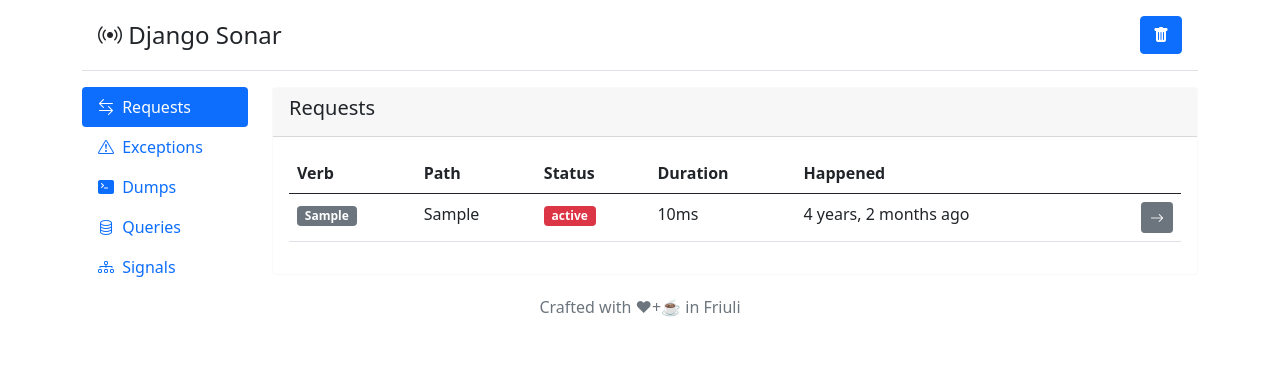
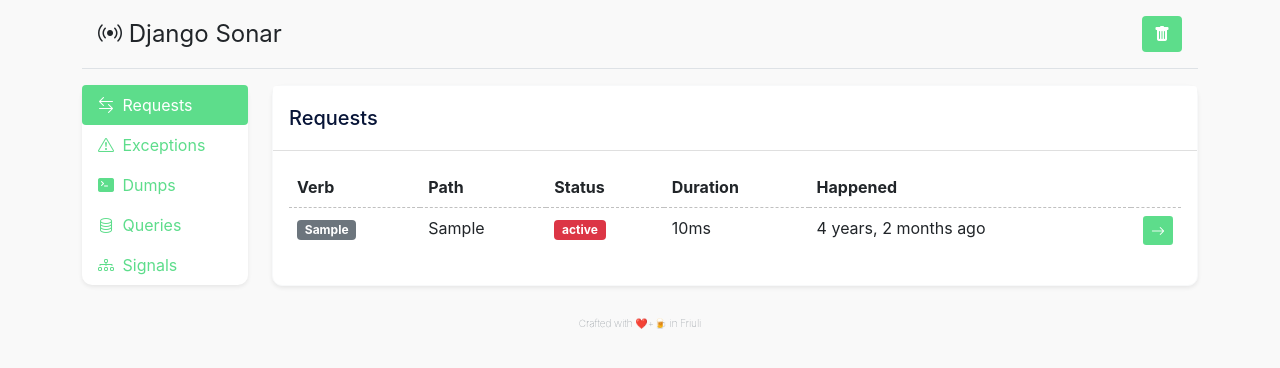
Before and after one commit to metalogico/django-sonar, a Django app: page / in a window 1280 px wide. Shown: the top 368 px of the page. Run offline with Django 5.2, Linux system fonts and the light colour scheme; tables that the repository leaves empty hold one stand-in row (values such as "Sample post"); some libraries are stand-ins or nearby versions.

Commit message:
wip: revamped layout/theme

```diff
--- a/django_sonar/static/django_sonar/css/django-sonar.css
+++ b/django_sonar/static/django_sonar/css/django-sonar.css
@@ -1,14 +1,16 @@
 :root {
-    --primary-color: #3bd671; /* Bright green */
-    --primary-dark: #2a9d48; /* Darker green for hover */
-    --background-color: #121212; /* Dark background */
-    --text-color: #e0e0e0; /* Light grey for text */
-    --link-hover-color: #aad576; /* Lighter green for link hovers */
+    --primary-color: #5DDD8B;
+    --primary-dark: #51c279;
+    --background-color: #f9f9f9;
+    --text-color: #071437;
+    --link-hover-color: #4db874;
+    --bs-card-border-radius: 0.625rem;
 }
 
 body {
     background-color: var(--background-color) !important;
     color: var(--text-color) !important;
+    font-family: Inter, Helvetica, "sans-serif";
 }
 
 a {
@@ -32,8 +34,6 @@ a:hover {
     background-color: var(--primary-color);
     color: white !important; /* Ensures text on buttons is readable */
     border: none; /* Assuming you want button borders removed */
-    padding: 10px 20px; /* Adjust padding to your liking */
-    border-radius: 5px; /* Gives buttons rounded corners */
 }
 
 .bg-success {
@@ -41,7 +41,8 @@ a:hover {
 }
 
 .btn-primary:hover {
-    background-color: var(--primary-dark);
+    color: #ffffff !important;
+    background-color: var(--primary-dark) !important;
 }
 
 .dark header {
@@ -50,7 +51,8 @@ a:hover {
 }
 
 .card {
-    background-color: #27293d;
+    background-color: #ffffff !important;
+    border-radius: var(--bs-card-border-radius);
 }
 
 .bg-primary {
@@ -71,3 +73,23 @@ a:hover {
 .fw-small {
     font-size: 10px !important;
 }
+
+.card-header {
+    padding-top: 20px !important;
+    padding-bottom: 20px !important;
+    vertical-align: middle !important;
+    background-color: #ffffff !important;
+}
+
+.card-header .card-title {
+    padding: 0 !important;
+    margin: 0 !important;
+}
+
+.table thead tr {
+    border-bottom: 1px dashed silver !important;
+}
+
+.table>:not(caption)>*>* {
+    border-bottom: 0 !important;
+}
--- a/django_sonar/templates/django_sonar/auth/login.html
+++ b/django_sonar/templates/django_sonar/auth/login.html
@@ -7,7 +7,7 @@
             <h1 class="text-center mt-5">
                 <i class="bi bi-broadcast me-1"></i>Django Sonar
             </h1>
-            <div class="card mt-5">
+            <div class="card shadow-sm  mt-5">
                 <div class="card-body">
                     <h5 class="card-title text-center">Login</h5>
                     <form method="post">
--- a/django_sonar/templates/django_sonar/dumps/index.html
+++ b/django_sonar/templates/django_sonar/dumps/index.html
@@ -1,4 +1,4 @@
-<div class="card border-light" hx-get="{% url 'sonar_dumps' %}" hx-trigger="every 5s" hx-swap="outerHTML">
+<div class="card shadow-sm  border-light" hx-get="{% url 'sonar_dumps' %}" hx-trigger="every 5s" hx-swap="outerHTML">
     <div class="card-header">
         <h5 class="card-title">Dumps</h5>
     </div>
@@ -18,7 +18,7 @@
                 <td><code>{{ dump.data|safe }}</code></td>
                 <td class="text-end">{{ dump.created_at|timesince }}</td>
                 <td class="w-50px text-end">
-                    <a class="btn btn-sm btn-icon btn-secondary">
+                    <a class="btn btn-sm btn-icon btn-primary">
                         <i class="bi bi-arrow-right"></i>
                     </a>
                 </td>
--- a/django_sonar/templates/django_sonar/exceptions/index.html
+++ b/django_sonar/templates/django_sonar/exceptions/index.html
@@ -1,4 +1,4 @@
-<div class="card border-light" hx-get="{% url 'sonar_exceptions' %}" hx-trigger="every 5s" hx-swap="outerHTML">
+<div class="card shadow-sm  border-light" hx-get="{% url 'sonar_exceptions' %}" hx-trigger="every 5s" hx-swap="outerHTML">
     <div class="card-header">
         <h5 class="card-title">Queries</h5>
     </div>
@@ -21,7 +21,7 @@
                 <td><code>{{ exception.data.file_name }}:{{ exception.data.line_number }}</code></td>
                 <td>{{ exception.created_at|timesince }}</td>
                 <td>
-                    <a class="btn btn-sm btn-icon btn-secondary">
+                    <a class="btn btn-sm btn-icon btn-primary">
                         <i class="bi bi-arrow-right"></i>
                     </a>
                 </td>
--- a/django_sonar/templates/django_sonar/home/index.html
+++ b/django_sonar/templates/django_sonar/home/index.html
@@ -10,7 +10,7 @@
     <link rel="shortcut icon" href="{% static 'django_sonar/media/logos/favicon.png' %}">
     <link rel="stylesheet" href="{% static 'django_sonar/css/bootstrap.min.css' %}">
     <link rel="stylesheet" href="{% static 'django_sonar/css/bootstrap-icons.min.css' %}">
-    <!-- <link rel="stylesheet" href="{% static 'django_sonar/css/django-sonar.css' %}"> -->
+    <link rel="stylesheet" href="{% static 'django_sonar/css/django-sonar.css' %}">
     <script src="{% static 'django_sonar/js/bootstrap.bundle.min.js' %}"></script>
     <script src="{% static 'django_sonar/js/htmx.min.js' %}"></script>
 </head>
@@ -40,8 +40,8 @@
     </header>
     <main>
         <div class="row">
-            <div class="col-lg-2 col-sm-12">
-                <div class="card border-0">
+            <div class="col-lg-2 col-sm-12 mb-3">
+                <div class="card shadow-sm  border-0">
                     <div class="card-body p-0 m-0">
 
                         <ul class="nav nav-pills nav-fill flex-column">
@@ -102,7 +102,7 @@
             </div>
         </div>
         <div class="text-center fw-lighter mt-2">
-            <span class="text-muted fw-small">Crafted with ❤+☕️ in Friuli</span>
+            <span class="text-muted fw-small">Crafted with ❤️+🍺️ in Friuli</span>
         </div>
     </main>
 </div>
--- a/django_sonar/templates/django_sonar/queries/index.html
+++ b/django_sonar/templates/django_sonar/queries/index.html
@@ -1,4 +1,4 @@
-<div class="card border-light" hx-get="{% url 'sonar_queries' %}" hx-trigger="every 5s" hx-swap="outerHTML">
+<div class="card shadow-sm  border-light" hx-get="{% url 'sonar_queries' %}" hx-trigger="every 5s" hx-swap="outerHTML">
     <div class="card-header">
         <h5 class="card-title">Queries</h5>
     </div>
@@ -20,7 +20,7 @@
                 <td>{{ query.time }}ms</td>
                 <td>{{ query.created_at|timesince }}</td>
                 <td>
-                    <a class="btn btn-sm btn-icon btn-secondary">
+                    <a class="btn btn-sm btn-icon btn-primary">
                         <i class="bi bi-arrow-right"></i>
                     </a>
                 </td>
--- a/django_sonar/templates/django_sonar/requests/detail.html
+++ b/django_sonar/templates/django_sonar/requests/detail.html
@@ -1,4 +1,4 @@
-<div class="card border-light mb-3">
+<div class="card shadow-sm  border-light mb-3">
     <div class="card-header">
         <h5 class="card-title">Request: {{ sonar_request.uuid }}</h5>
     </div>
--- a/django_sonar/templates/django_sonar/requests/detail_dumps.html
+++ b/django_sonar/templates/django_sonar/requests/detail_dumps.html
@@ -1,4 +1,4 @@
-<div class="card border-light mt-3">
+<div class="card shadow-sm  border-light mt-3">
 
     <div class="card-body">
         {% for dump in dumps %}
--- a/django_sonar/templates/django_sonar/requests/detail_exception.html
+++ b/django_sonar/templates/django_sonar/requests/detail_exception.html
@@ -1,4 +1,4 @@
-<div class="card border-light mt-3">
+<div class="card shadow-sm  border-light mt-3">
 
     <div class="card-body">
         {% for name, value in exception.items %}
--- a/django_sonar/templates/django_sonar/requests/detail_headers.html
+++ b/django_sonar/templates/django_sonar/requests/detail_headers.html
@@ -1,4 +1,4 @@
-<div class="card border-light mt-3">
+<div class="card shadow-sm  border-light mt-3">
 
     <div class="card-body">
         {% for header, value in headers.request_headers.items %}
--- a/django_sonar/templates/django_sonar/requests/detail_middlewares.html
+++ b/django_sonar/templates/django_sonar/requests/detail_middlewares.html
@@ -1,4 +1,4 @@
-<div class="card border-light mt-3">
+<div class="card shadow-sm  border-light mt-3">
 
     <div class="card-body">
         {% for middleware in middlewares.middlewares_used %}
--- a/django_sonar/templates/django_sonar/requests/detail_payload.html
+++ b/django_sonar/templates/django_sonar/requests/detail_payload.html
@@ -1,4 +1,4 @@
-<div class="card border-light mt-3">
+<div class="card shadow-sm  border-light mt-3">
 
     <div class="card-body">
 
--- a/django_sonar/templates/django_sonar/requests/detail_queries.html
+++ b/django_sonar/templates/django_sonar/requests/detail_queries.html
@@ -1,4 +1,4 @@
-<div class="card border-light mt-3">
+<div class="card shadow-sm  border-light mt-3">
 
     <div class="card-body">
 
--- a/django_sonar/templates/django_sonar/requests/detail_session.html
+++ b/django_sonar/templates/django_sonar/requests/detail_session.html
@@ -1,4 +1,4 @@
-<div class="card border-light mt-3">
+<div class="card shadow-sm  border-light mt-3">
 
     <div class="card-body">
 
--- a/django_sonar/templates/django_sonar/requests/index.html
+++ b/django_sonar/templates/django_sonar/requests/index.html
@@ -1,11 +1,11 @@
-<div class="card border-light" hx-get="{% url 'sonar_requests' %}" hx-trigger="every 5s" hx-swap="outerHTML">
+<div class="card shadow-sm  border-light" hx-get="{% url 'sonar_requests' %}" hx-trigger="every 5s" hx-swap="outerHTML">
     <div class="card-header">
         <h5 class="card-title">Requests</h5>
     </div>
     <div class="card-body">
-        <table class="table table-dashed table-hover">
+        <table class="table table-dashed table-row-dashed table-hover">
             <thead>
-            <tr>
+            <tr class="">
                 <th scope="col">Verb</th>
                 <th scope="col">Path</th>
                 <th scope="col">Status</th>
@@ -33,7 +33,7 @@
                     <td>{{ sonar_request.duration }}ms</td>
                     <td>{{ sonar_request.created_at|timesince }} ago</td>
                     <td class="text-end">
-                        <a class="btn btn-sm btn-icon btn-secondary"
+                        <a class="btn btn-sm btn-icon btn-primary"
                            href="{% url 'sonar_request_detail' sonar_request.uuid %}"
                            hx-get="{% url 'sonar_request_detail' sonar_request.uuid %}"
                            hx-swap="innerHTML"
--- a/django_sonar/templates/django_sonar/signals/index.html
+++ b/django_sonar/templates/django_sonar/signals/index.html
@@ -1,4 +1,4 @@
-<div class="card border-light">
+<div class="card shadow-sm border-light">
     <div class="card-header">
         <h5 class="card-title">Signals</h5>
     </div>
```
Also changed, not shown: django_sonar/static/django_sonar/css/dark-theme.css (added, +7 -0 lines).
